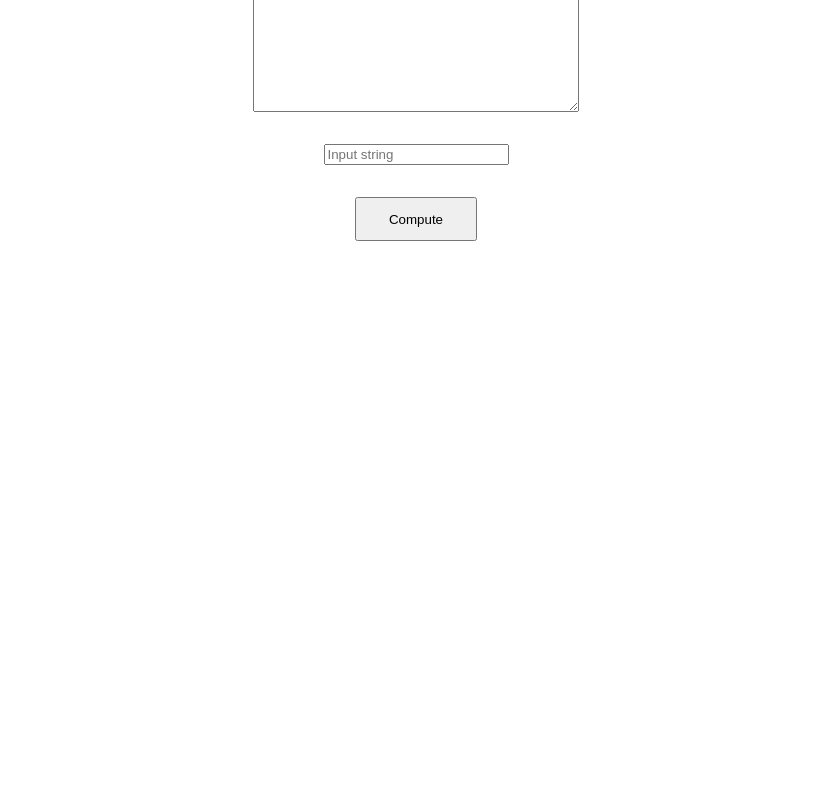
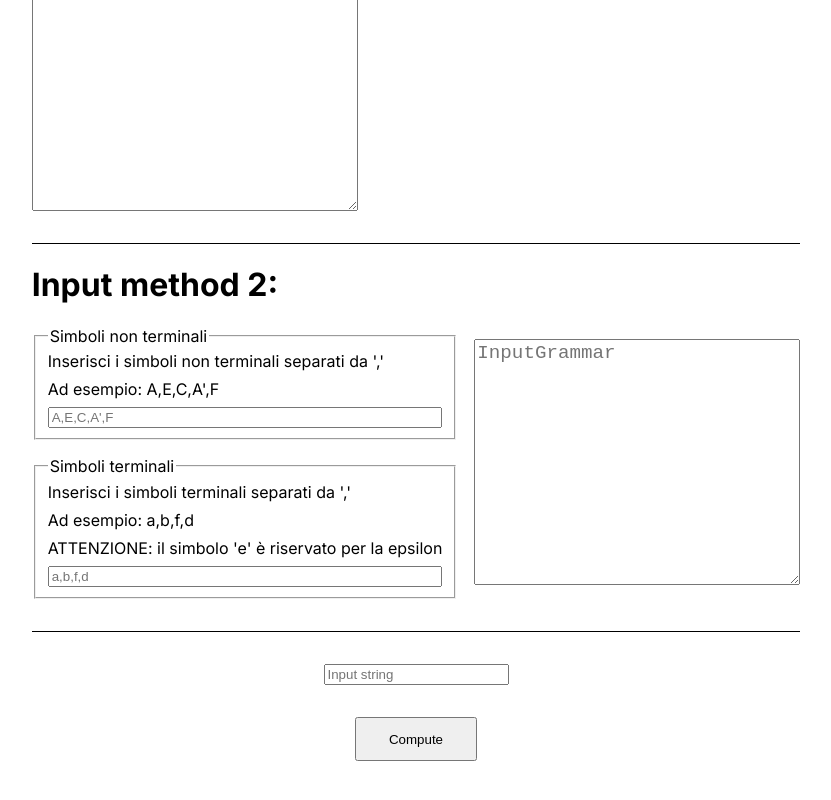
Before and after one commit to CarlinoCalogero/compilatoriSolver, a Next.js app: page / in a window 1280 px wide. Shown: the part 480-1280 px from the top of the page, without its empty margins (224-1055 px from the left). Before the commit the page ends 801 px from the top, so only its background shows below. Built offline with nearby package versions, Linux system fonts and the light colour scheme.

Commit message:
added a new method to input grammar

```diff
--- a/src/app/page.module.css
+++ b/src/app/page.module.css
@@ -7,13 +7,25 @@
     gap: 2rem;
 }
 
-.outerDiv > textarea {
+.inputContainer {
+    width: 100%;
+}
+
+.grammarInputsWayDiv {
+    display: flex;
+    flex-direction: column;
+    justify-content: center;
+    align-items: center;
+    gap: 2rem;
+}
+
+.textAreaClass {
     width: 20rem;
     height: 15rem;
     font-size: 1.2rem;
 }
 
-.outerDiv > button {
+.outerDiv>button {
     padding: 0.8rem 2rem 0.8rem 2rem;
 }
 
@@ -23,14 +35,43 @@
     gap: 3rem;
 }
 
-.explainationDiv{
+.explainationDiv {
     display: flex;
     flex-direction: column;
 }
 
-.exampleGrammarDiv{
+.exampleGrammarDiv {
     display: flex;
     flex-direction: column;
     margin-left: 40%;
     margin-bottom: 2rem;
 }
+
+.fieldSetClass {
+    display: flex;
+    flex-direction: column;
+    gap: 0.5rem;
+}
+
+.parseGrammarDiv,
+.inputGrammarDiv,
+.inputGrammarInnerDiv {
+    display: flex;
+    flex-direction: row;
+    gap: 1rem;
+
+}
+
+.inputGrammarDiv {
+    align-items: center;
+}
+
+.parseGrammarDiv,
+.inputGrammarInnerDiv {
+    flex-direction: column;
+}
+
+.line {
+    border-top: 0.11rem solid black;
+    width: 100%;
+}
--- a/src/app/page.tsx
+++ b/src/app/page.tsx
@@ -1,6 +1,6 @@
 'use client'
 
-import { parseInput, first, follow, test, parsingTable, nonRecursivePredictiveParsing, reverseArray, automaLR0, getArrayItemsAsStringWithNewLinesInsteadOfCommas } from "@/lib/utils"
+import { parseInput, first, follow, test, parsingTable, nonRecursivePredictiveParsing, reverseArray, automaLR0, getArrayItemsAsStringWithNewLinesInsteadOfCommas, parseInputGrammarWithSpecifiedTerminalsAndNotTerminals } from "@/lib/utils"
 import { useState } from "react"
 import styles from './page.module.css'
 import { Computed } from "@/types/Computed"
@@ -8,8 +8,14 @@ import { NonRecursivePredictiveParsingReturnType } from "@/types/NonRecursivePre
 
 export default function Home() {
 
+  const [toBeParsedInputGrammar, setToBeParsedInputGrammar] = useState('')
+
+  const [inputNonTerminalSymbols, setInputNonTerminalSymbols] = useState('')
+  const [inputTerminalSymbols, setInputTerminalSymbols] = useState('')
   const [inputGrammar, setInputGrammar] = useState('')
+
   const [inputString, setInputString] = useState('')
+
   const [computed, setComputed] = useState<Computed | null>(null)
 
   function compute() {
@@ -25,8 +31,14 @@ export default function Home() {
     }
 
     try {
-      if (inputGrammar.length != 0)
-        newComputed.grammar = parseInput(inputGrammar);
+      if (inputNonTerminalSymbols.length != 0 && inputTerminalSymbols.length != 0 && inputGrammar.length != 0) {
+        newComputed.grammar = parseInputGrammarWithSpecifiedTerminalsAndNotTerminals(inputNonTerminalSymbols, inputTerminalSymbols, inputGrammar)
+      } else if (toBeParsedInputGrammar.length != 0) {
+        newComputed.grammar = parseInput(toBeParsedInputGrammar);
+      } else {
+        console.log("No grammar in input")
+      }
+
     } catch (error) {
       console.log("Problem is grammar parsing")
       console.error(error)
@@ -93,7 +105,83 @@ export default function Home() {
       </div>
 
 
-      <textarea placeholder="InputGrammar" onChange={e => setInputGrammar(e.target.value)} />
+      <div className={styles.grammarInputsWayDiv}>
+
+        {
+          inputTerminalSymbols.length == 0 && inputNonTerminalSymbols.length == 0 && inputGrammar.length == 0 &&
+          <div className={styles.inputContainer}>
+
+            <div className={styles.line}></div>
+
+            <div className={styles.parseGrammarDiv}>
+              <h1>Input method 1:</h1>
+              <textarea
+                placeholder="InputGrammar"
+                className={styles.textAreaClass}
+                onChange={e => setToBeParsedInputGrammar(e.target.value)}
+                value={toBeParsedInputGrammar}
+              />
+            </div>
+          </div>
+        }
+
+        {
+          toBeParsedInputGrammar.length == 0 &&
+
+          <div className={styles.inputContainer}>
+
+            <div className={styles.line}></div>
+
+            <div>
+              <h1>Input method 2:</h1>
+              <div className={styles.inputGrammarDiv}>
+
+                <div className={styles.inputGrammarInnerDiv}>
+
+                  <fieldset className={styles.fieldSetClass}>
+                    <legend>Simboli non terminali</legend>
+                    <span>{"Inserisci i simboli non terminali separati da ','"}</span>
+                    <span>{"Ad esempio: A,E,C,A',F"}</span>
+                    <input
+                      placeholder="A,E,C,A',F"
+                      type="text"
+                      onChange={e => setInputNonTerminalSymbols(e.target.value.toUpperCase())}
+                      value={inputNonTerminalSymbols}
+                    />
+                  </fieldset>
+
+                  <fieldset className={styles.fieldSetClass}>
+                    <legend>Simboli terminali</legend>
+                    <span>{"Inserisci i simboli terminali separati da ','"}</span>
+                    <span>{"Ad esempio: a,b,f,d"}</span>
+                    <span>{"ATTENZIONE: il simbolo 'e' è riservato per la epsilon"}</span>
+                    <input
+                      placeholder="a,b,f,d"
+                      type="text"
+                      onChange={e => setInputTerminalSymbols(e.target.value.toLowerCase())}
+                      value={inputTerminalSymbols}
+                    />
+                  </fieldset>
+
+                </div>
+
+                <textarea
+                  placeholder="InputGrammar"
+                  className={styles.textAreaClass}
+                  onChange={e => setInputGrammar(e.target.value)}
+                  value={inputGrammar}
+                />
+
+              </div>
+            </div>
+          </div>
+
+        }
+
+        <div className={styles.line}></div>
+
+      </div>
+
       <input placeholder="Input string" type="text" onChange={e => setInputString(e.target.value)} />
 
       <button onClick={compute}>Compute</button>
--- a/src/lib/utils.ts
+++ b/src/lib/utils.ts
@@ -286,8 +286,73 @@ export function parseInput(input: string) {
         terminalLength++;
     } while (possibleTerminalsArray.length != 0)
 
-    // console.log("newGrammar", newGrammar)
+    // console.log("newParsedGrammar", newGrammar)
     return newGrammar;
+}
+
+/**
+ * used to parse grammar when
+ * terminal symbols and non terminal symbols are
+ * specified by the user
+ * @param input
+ * @returns
+ */
+export function parseInputGrammarWithSpecifiedTerminalsAndNotTerminals(inputNonTerminals: string, inputTerminals: string, inputGrammar: string) {
+
+
+    // create grammar object
+    let newGrammar: Grammar = {
+        initialSymbol: '',
+        nonTerminalSymbols: [],
+        terminalSymbols: [],
+        productions: {}
+    }
+
+    // get all nonTerminalsSymbol
+    newGrammar.nonTerminalSymbols = removeDuplicates(inputNonTerminals.split(','));
+
+    // get all terminalSymbols
+    newGrammar.terminalSymbols = removeDuplicates(inputTerminals.split(','));
+
+    // remove spaces from text
+    let parsedInput = inputGrammar.replace(/ /g, '');
+
+    // split productions
+    let productionsArray = parsedInput.split('\n')
+
+    if (productionsArray.length == 0)
+        return newGrammar;
+
+    // console.log("productionsArray", [...productionsArray])
+
+    /** get initial symbol */
+    newGrammar.initialSymbol = productionsArray[0].substring(0, productionsArray[0].indexOf('='));
+
+    // console.log("newGrammar", JSON.parse(JSON.stringify(newGrammar)))
+
+    /** get productions */
+    productionsArray.forEach(production => {
+
+        // get production head
+        let productionHead = production.substring(0, production.indexOf('='));
+
+        // get production body
+        let productionBody = production.substring(production.indexOf('>') + 1);
+
+        // handles the |
+        let productionBodyArray = productionBody.split('|');
+
+        productionBodyArray.forEach(currentProductionBody => {
+            addStringArrayElementsInObjectAttribute(newGrammar.productions, productionHead, [currentProductionBody])
+        });
+
+
+    });
+
+    // console.log("newGrammar", JSON.parse(JSON.stringify(newGrammar)))
+
+    return newGrammar;
+
 }
 
 /**
```
